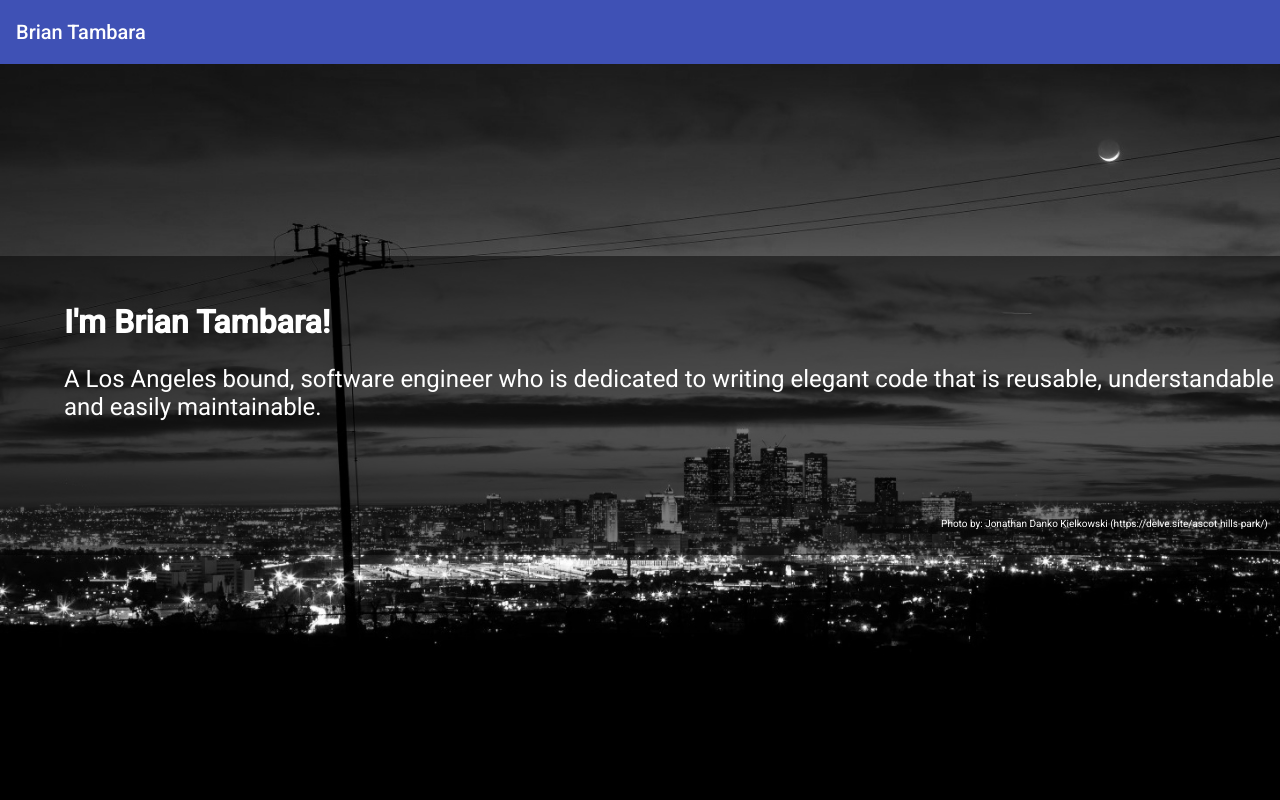
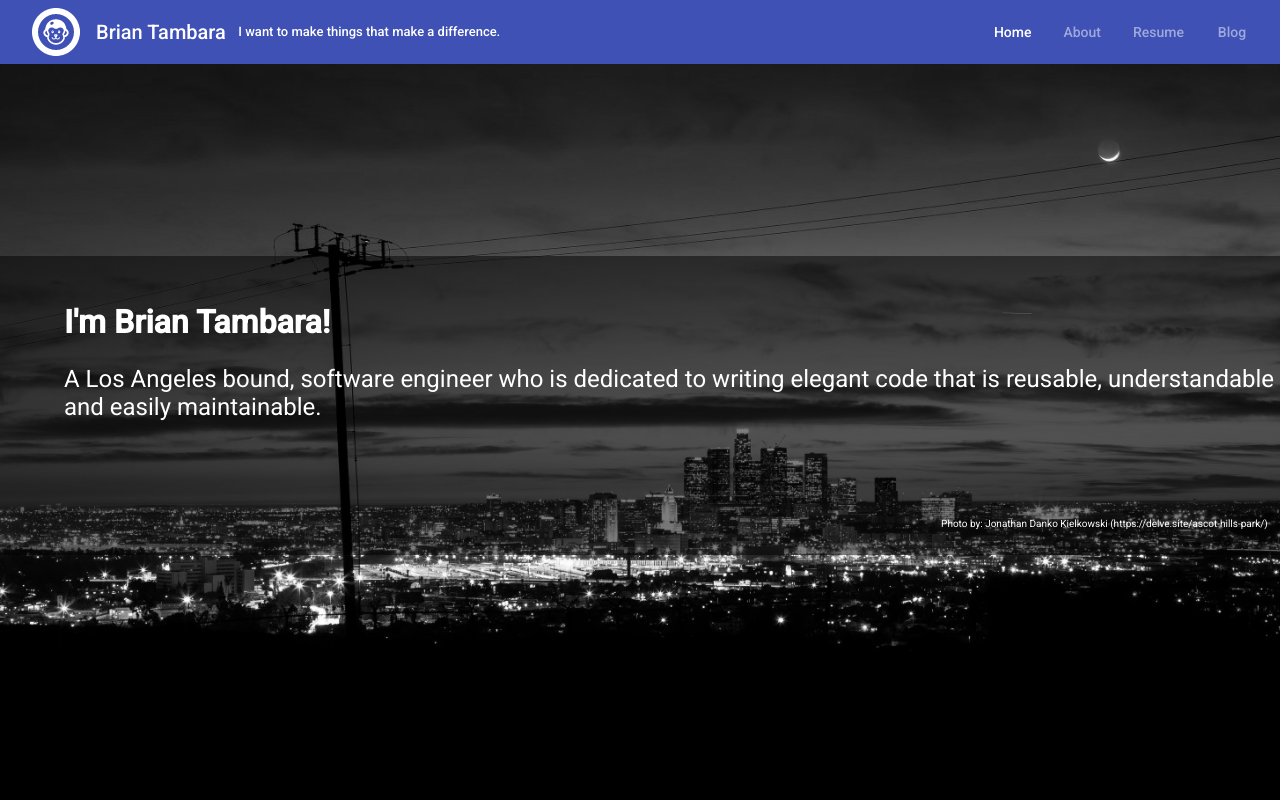
Before and after one commit to btambara/personal-website-frontend, an Angular app: page / in a window 1280 px wide. Shown: the top 800 px of the page. Built offline with nearby package versions, Linux system fonts and the light colour scheme.

Commit message:
Updated header to add logo and linkes.

```diff
--- a/src/app/shared/header/header.component.html
+++ b/src/app/shared/header/header.component.html
@@ -1,3 +1,16 @@
 <mat-toolbar color="primary">
-    <span>Brian Tambara</span>
+    <mat-toolbar-row>
+        <a class="logo" mat-button [routerLink]="'/'">
+            <img src="assets/images/logos/logo-48x48.png">
+        </a>
+        <h1>Brian Tambara</h1>
+        <p>I want to make things that make a difference.</p>
+        <span></span>
+        <div class="nav-router">
+            <a mat-button routerLink="/" routerLinkActive="active-link"> Home </a>
+            <a mat-button routerLink="/about" routerLinkActive="active-link"> About </a>
+            <a mat-button routerLink="/resume" routerLinkActive="active-link"> Resume </a>
+            <a mat-button routerLink="/blog" routerLinkActive="active-link"> Blog </a>
+        </div>
+    </mat-toolbar-row>
 </mat-toolbar>
--- a/src/app/shared/header/header.component.scss
+++ b/src/app/shared/header/header.component.scss
@@ -1,3 +1,20 @@
-* {
-    margin: 0;
+a.logo {
+    opacity: 1.0;
 }
+
+a {
+    opacity: 0.5;
+}
+
+p {
+    margin-left: 1%;
+    font-size: small;
+}
+
+span {
+    margin-right: auto;
+}
+
+.active-link {
+    opacity: 1.0;
+}
```
Also changed, not shown: src/assets/images/logos/logo-48x48.png (added).
